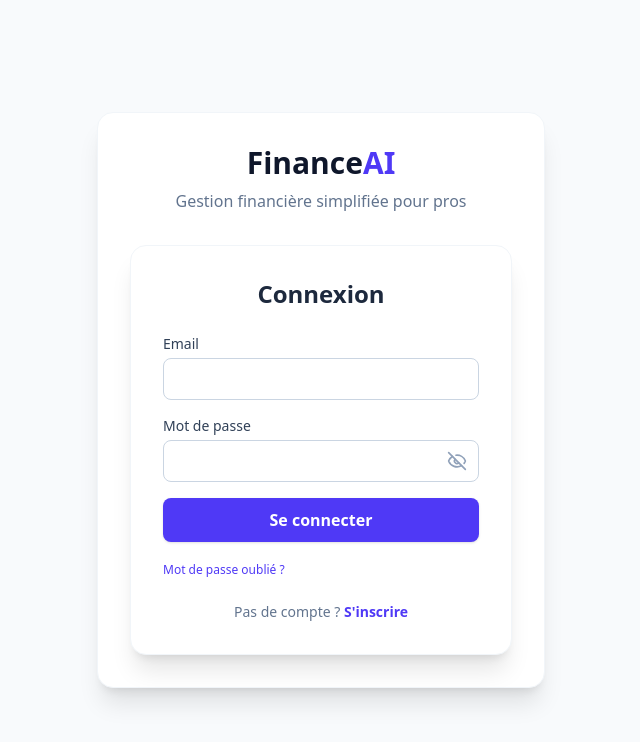
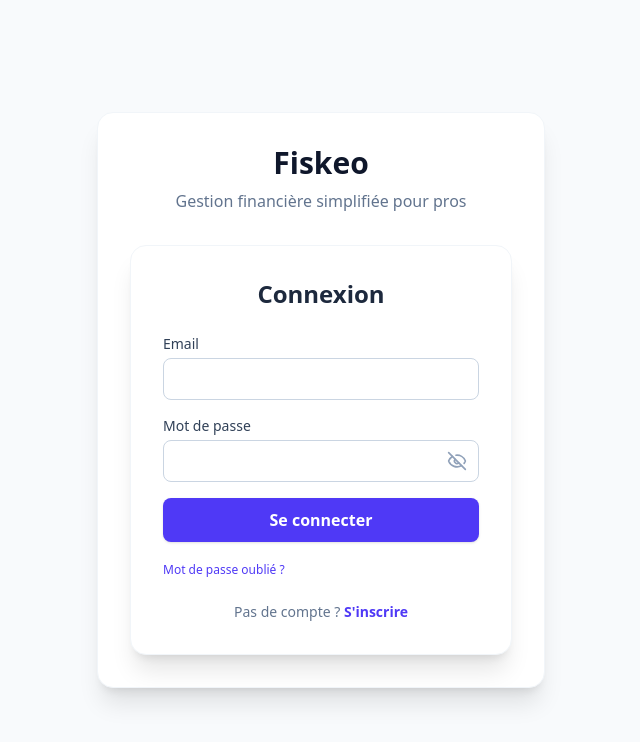
Before and after one commit to IbanMarlats/AppFinance, a React (Vite) app: page /premium in a window 1280 px wide. Shown: the top 742 px of the page, without its empty margins (319-959 px from the left). Built offline with nearby package versions, Linux system fonts and the light colour scheme; no server answers.

Commit message:
changement de nom

```diff
--- a/src/App.jsx
+++ b/src/App.jsx
@@ -101,7 +101,7 @@
       <div className="min-h-screen bg-slate-50 flex items-center justify-center p-4">
         <div className="max-w-md w-full bg-white rounded-2xl shadow-xl border border-slate-100 p-8">
           <div className="text-center mb-8">
-            <h1 className="text-3xl font-bold text-slate-900 mb-2">Finance<span className="text-indigo-600">AI</span></h1>
+            <h1 className="text-3xl font-bold text-slate-900 mb-2">Fiskeo</h1>
             <p className="text-slate-500">Gestion financière simplifiée pour pros</p>
           </div>
           {isReset ? (
```
Also changed, not shown: 1 other file (tests, documents, lock files or other folders).
